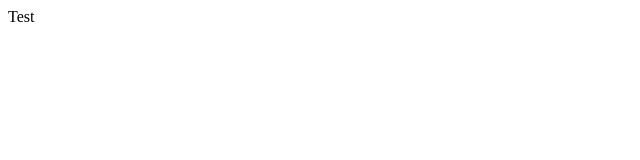
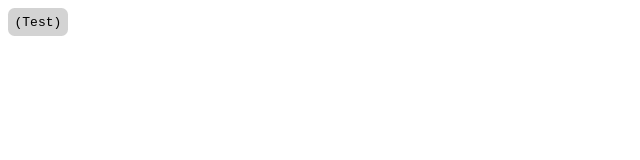
Before and after one commit to kimjulian-gc/Block-Parsons, a React (Vite) app: page / in a window 1280 px wide. Shown: the top 160 px of the page, without its empty margins (0-640 px from the left). Built offline with nearby package versions, Linux system fonts and the light colour scheme.

Commit message:
Style Block

```diff
--- a/src/Block.tsx
+++ b/src/Block.tsx
@@ -5,5 +5,15 @@ interface BlockProps {
 }
 
 export function Block({ name }: BlockProps) {
-  return <Box>{name}</Box>;
+  return (
+    <Box
+      width={"fit-content"}
+      bgcolor={"lightgray"}
+      padding={"0.5em"}
+      borderRadius={"0.5em"}
+      fontFamily={"monospace"}
+    >
+      ({name})
+    </Box>
+  );
 }
```
Also changed, not shown: 1 other file (tests, documents, lock files or other folders).
